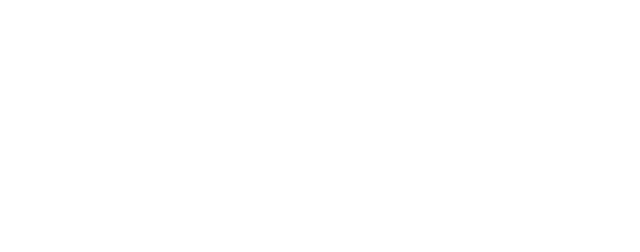
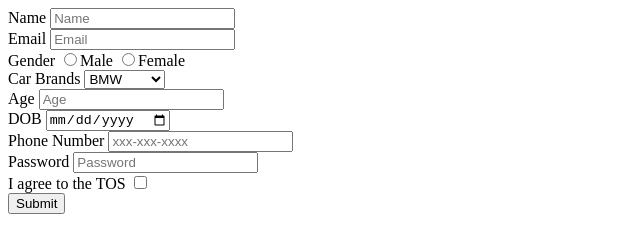
Before and after one commit to acciojob/signup-form-car-Aravindhan-Rajendran, a website: page main.html in a window 1280 px wide. Shown: the whole page, without its empty margins (0-640 px from the left). Drawn offline with Linux system fonts and the light colour scheme.

Commit message:
created a submission

```diff
--- a/main.html
+++ b/main.html
@@ -8,6 +8,39 @@
 
 <body>
 	<!-- the entire body must be written by student -->
+	<label>Name</label>
+	<input type="text" id="name" placeholder="Name">
+	<br>
+	<label>Email</label>
+	<input type="Email" id="email" placeholder="Email">
+	<br>
+	<label>Gender</label>
+	<input type="radio" id="gender_m,gender_f">Male
+	<input type="radio" id="gender_m,gender_f">Female
+	<Br>
+	<label>Car Brands</label>
+	<select id="cars">
+		<option>BMW</option>
+		<option>AUDII</option>
+		<option>FERRARI</option>
+	</select>
+	<br>
+	<label>Age</label>
+	<input type="number" id="age" placeholder="Age">
+	<br>
+	<label>DOB</label>
+	<input type="date" id="dob">
+	<br>
+	<label>Phone Number</label>
+	<input type="tel" id="tel" placeholder="xxx-xxx-xxxx">
+	<br>
+	<label>Password</label>
+	<input type="password" id="password" placeholder="Password">
+	<br>
+	<label>I agree to the TOS</label>
+	<input type="checkbox" id="tos">
+	<br>
+	<input type="submit">
     <script type="text/javascript" src="./script.js">
 </script>
 
```
